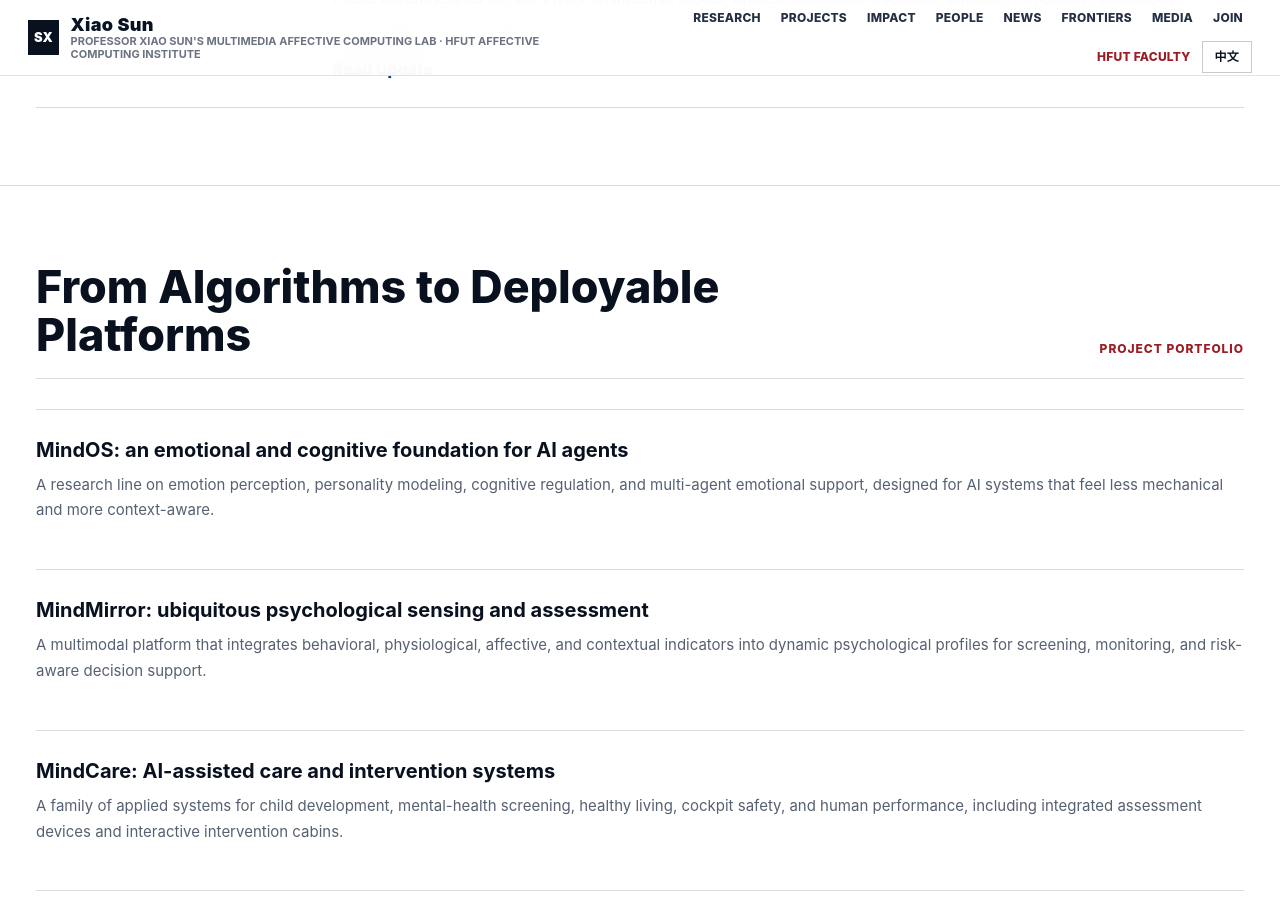
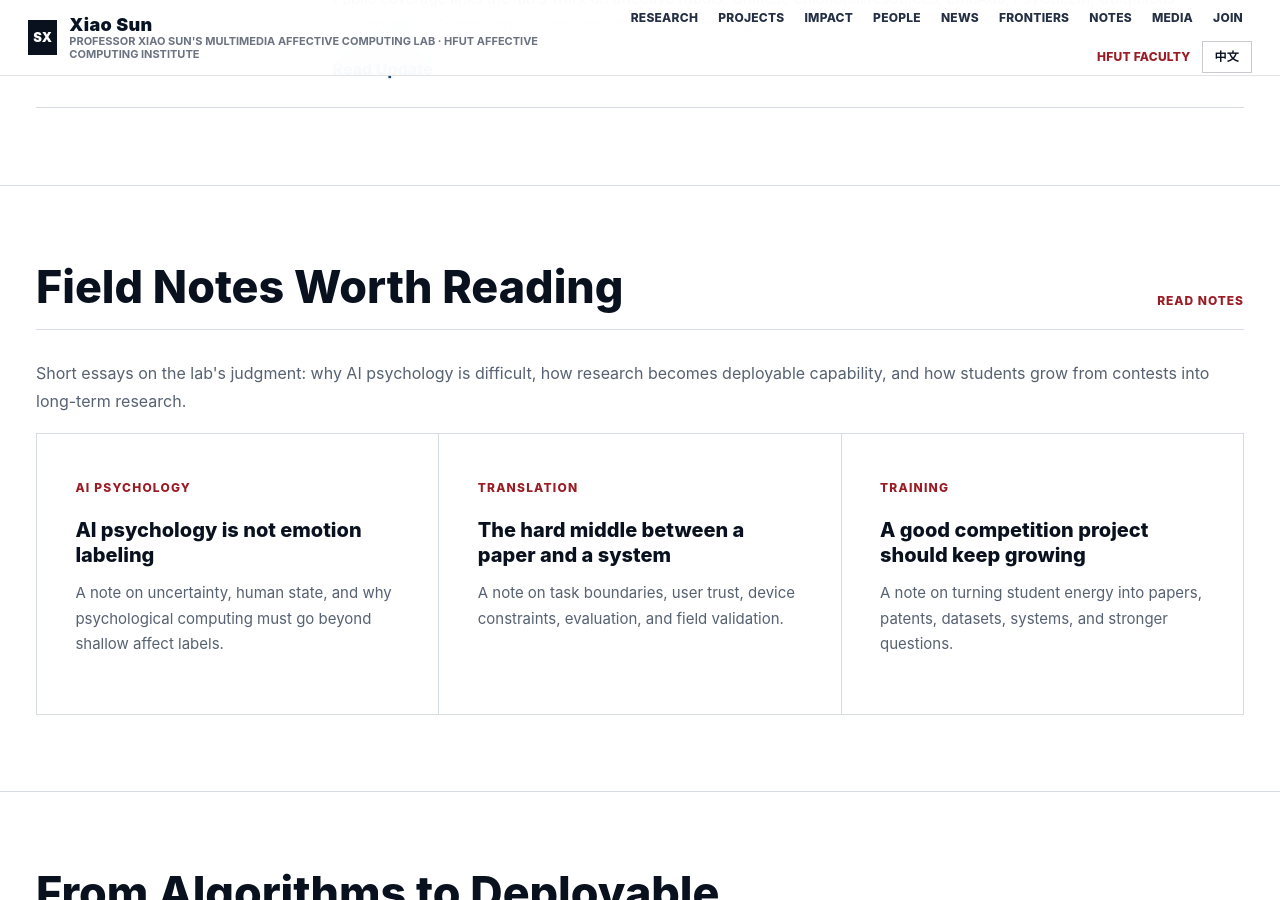
Before and after one commit to sxhfut/sxhfut.github.io, a Jekyll site: the page built from index.html, in a window 1280 px wide and 900 px high, scrolled down 7494 px. Built offline with Jekyll 4.4.1, drawn with Linux system fonts in a browser that asks for light colours.

Commit message:
Add field notes reading section

```diff
--- a/index.html
+++ b/index.html
@@ -269,6 +269,33 @@
 <section class="section section--white">
   <div class="container">
     <div class="section-heading">
+      <h2><span class="lang-en">Field Notes Worth Reading</span><span class="lang-zh">值得细读的深度札记</span></h2>
+      <a href="{{ '/notes/' | prepend: site.baseurl }}"><span class="lang-en">Read Notes</span><span class="lang-zh">进入札记</span></a>
+    </div>
+    <p class="muted"><span class="lang-en">Short essays on the lab's judgment: why AI psychology is difficult, how research becomes deployable capability, and how students grow from contests into long-term research.</span><span class="lang-zh">这里不是成果清单，而是团队的问题意识：AI 心理计算为什么难，科研如何走向可部署能力，学生如何从竞赛走向长期研究。</span></p>
+    <div class="card-grid card-grid--three">
+      <article class="feature-card">
+        <span><span class="lang-en">AI Psychology</span><span class="lang-zh">AI 心理计算</span></span>
+        <h3><span class="lang-en">AI psychology is not emotion labeling</span><span class="lang-zh">AI 心理计算不是给情绪贴标签</span></h3>
+        <p><span class="lang-en">A note on uncertainty, human state, and why psychological computing must go beyond shallow affect labels.</span><span class="lang-zh">关于不确定性、人的状态，以及为什么心理计算必须超越浅层情绪标签。</span></p>
+      </article>
+      <article class="feature-card">
+        <span><span class="lang-en">Translation</span><span class="lang-zh">科研转化</span></span>
+        <h3><span class="lang-en">The hard middle between a paper and a system</span><span class="lang-zh">论文到系统之间最难的中间地带</span></h3>
+        <p><span class="lang-en">A note on task boundaries, user trust, device constraints, evaluation, and field validation.</span><span class="lang-zh">关于任务边界、用户信任、设备约束、评测流程和真实场景验证。</span></p>
+      </article>
+      <article class="feature-card">
+        <span><span class="lang-en">Training</span><span class="lang-zh">学生培养</span></span>
+        <h3><span class="lang-en">A good competition project should keep growing</span><span class="lang-zh">好的竞赛项目应该继续生长</span></h3>
+        <p><span class="lang-en">A note on turning student energy into papers, patents, datasets, systems, and stronger questions.</span><span class="lang-zh">关于如何把学生热情沉淀为论文、专利、数据集、系统和更好的问题。</span></p>
+      </article>
+    </div>
+  </div>
+</section>
+
+<section class="section section--white">
+  <div class="container">
+    <div class="section-heading">
       <h2><span class="lang-en">From Algorithms to Deployable Platforms</span><span class="lang-zh">从算法到系统产品</span></h2>
       <a href="{{ '/projects/' | prepend: site.baseurl }}"><span class="lang-en">Project Portfolio</span><span class="lang-zh">项目详情</span></a>
     </div>
--- a/llms.txt
+++ b/llms.txt
@@ -107,6 +107,7 @@
 - People and Training: https://sxhfut.github.io/team/
 - Newsroom: https://sxhfut.github.io/news/
 - Frontiers Radar: https://sxhfut.github.io/frontiers/
+- Field Notes: https://sxhfut.github.io/notes/
 - Media Coverage: https://sxhfut.github.io/media/
 - Official Media Kit: https://sxhfut.github.io/media-kit/
 - Join and Collaborate: https://sxhfut.github.io/contact/
```
Also changed, not shown: _pages/notes/index.md (added, +104 -0 lines).
